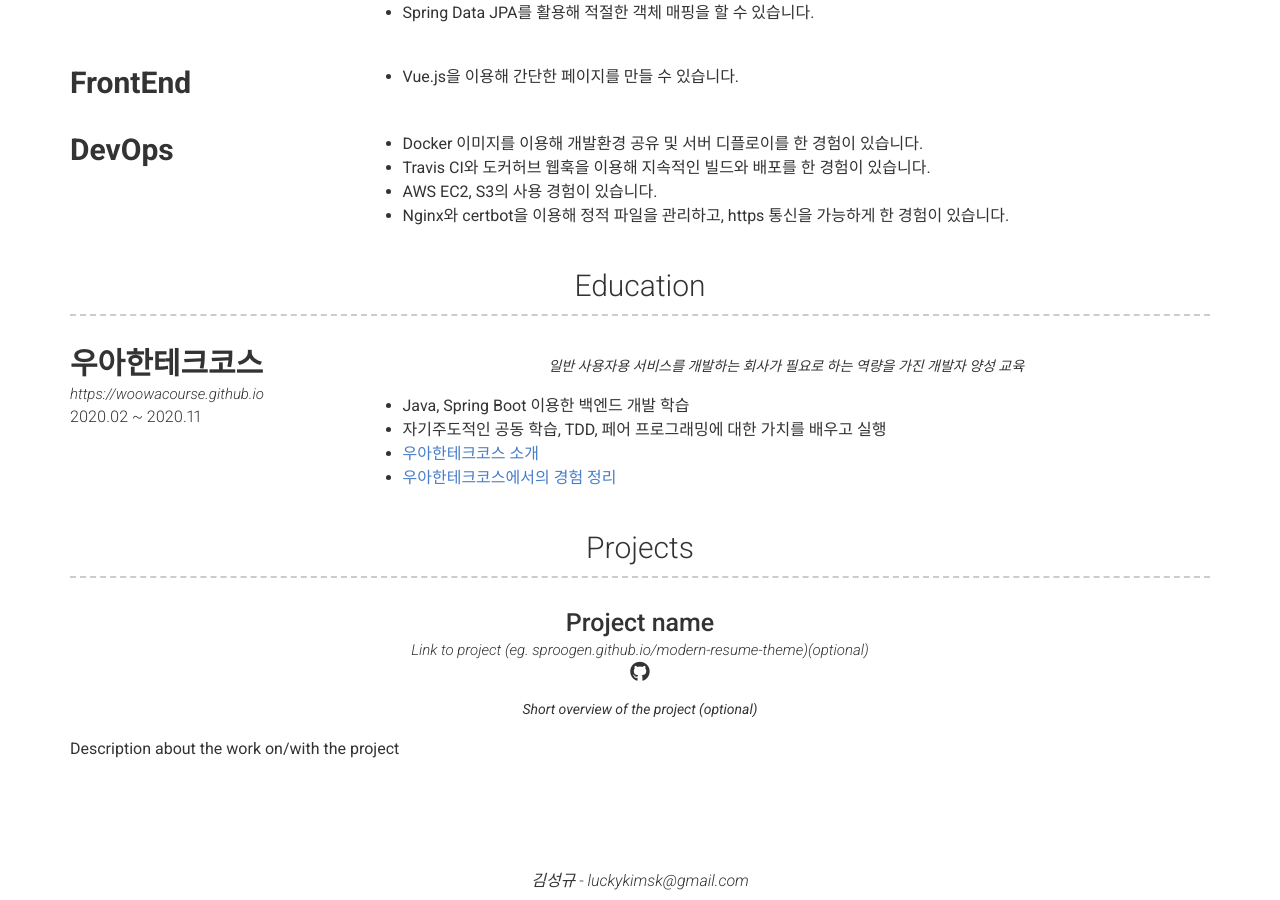
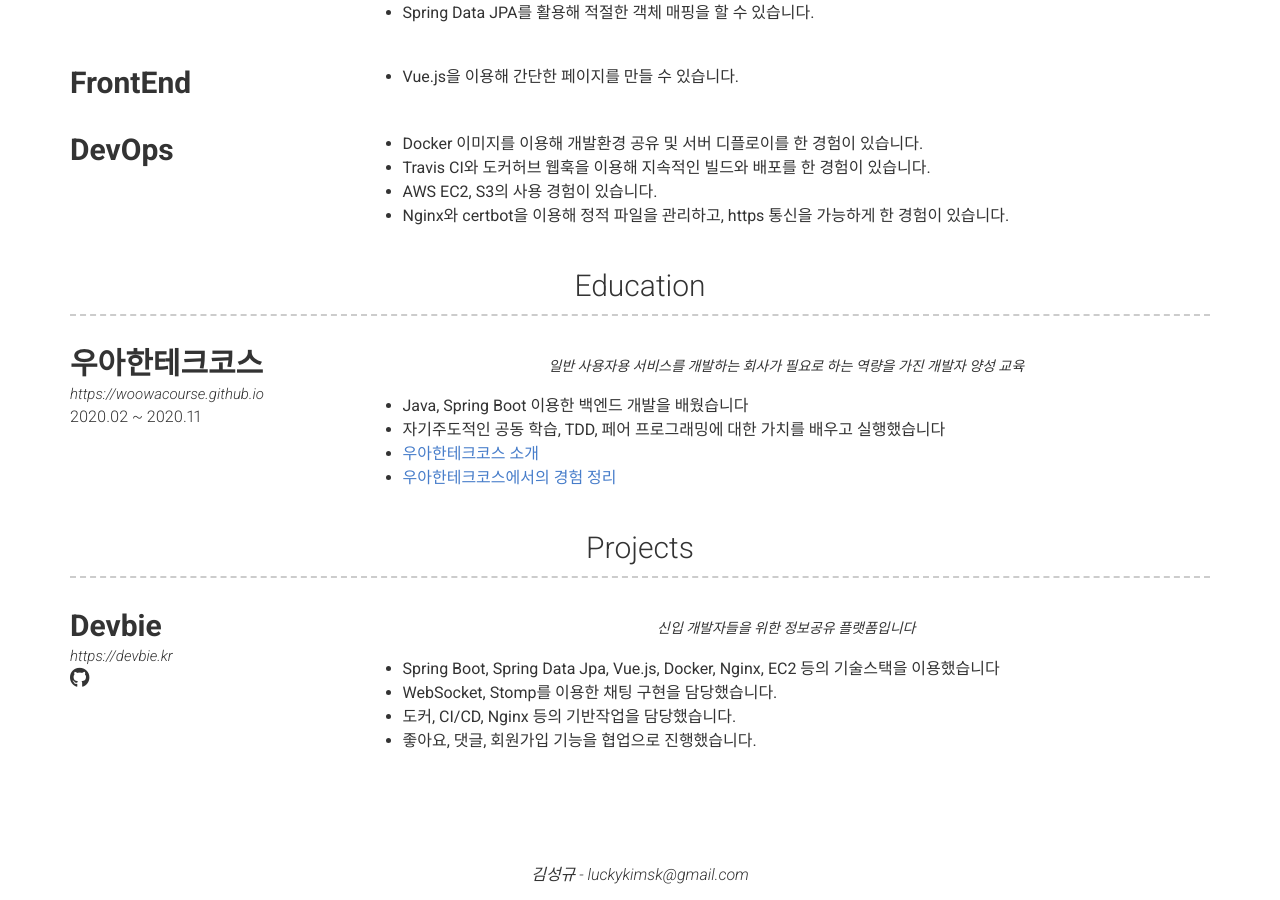
Before and after one commit to KimSeongGyu1/KimSeongGyu1.github.io, a Jekyll site: the page built from index.md, in a window 1280 px wide and 900 px high, scrolled down 719 px. Built offline with Jekyll 4.4.1, drawn with Linux system fonts in a browser that asks for light colours; nearby versions of some CDN libraries.

Commit message:
프로젝트 정보 입력

```diff
--- a/_data/education.yml
+++ b/_data/education.yml
@@ -6,7 +6,7 @@
   quote: >
     일반 사용자용 서비스를 개발하는 회사가 필요로 하는 역량을 가진 개발자 양성 교육
   description: | # this will include new lines to allow paragraphs
-    - Java, Spring Boot 이용한 백엔드 개발 학습
-    - 자기주도적인 공동 학습, TDD, 페어 프로그래밍에 대한 가치를 배우고 실행
+    - Java, Spring Boot 이용한 백엔드 개발을 배웠습니다
+    - 자기주도적인 공동 학습, TDD, 페어 프로그래밍에 대한 가치를 배우고 실행했습니다
     - [우아한테크코스 소개](https://woowabros.github.io/techcourse/2019/10/14/woowacourse.html)
     - [우아한테크코스에서의 경험 정리](https://github.com/KimSeongGyu1/woowacourse-projects)
--- a/_data/projects.yml
+++ b/_data/projects.yml
@@ -1,9 +1,12 @@
 # Project template
-- layout: top-middle
-  name: Project name
-  link: Link to project (eg. sproogen.github.io/modern-resume-theme)(optional)
-  github: Github page for project (eg. sproogen/modern-resume-theme)(optional)
+- layout: left
+  name: Devbie
+  link: https://devbie.kr
+  github: woowacourse-teams/2020-devbie
   quote: >
-    Short overview of the project (optional)
+    신입 개발자들을 위한 정보공유 플랫폼입니다
   description: | # this will include new lines to allow paragraphs
-    Description about the work on/with the project
+    - Spring Boot, Spring Data Jpa, Vue.js, Docker, Nginx, EC2 등의 기술스택을 이용했습니다
+    - WebSocket, Stomp를 이용한 채팅 구현을 담당했습니다.
+    - 도커, CI/CD, Nginx 등의 기반작업을 담당했습니다.
+    - 좋아요, 댓글, 회원가입 기능을 협업으로 진행했습니다.
```
